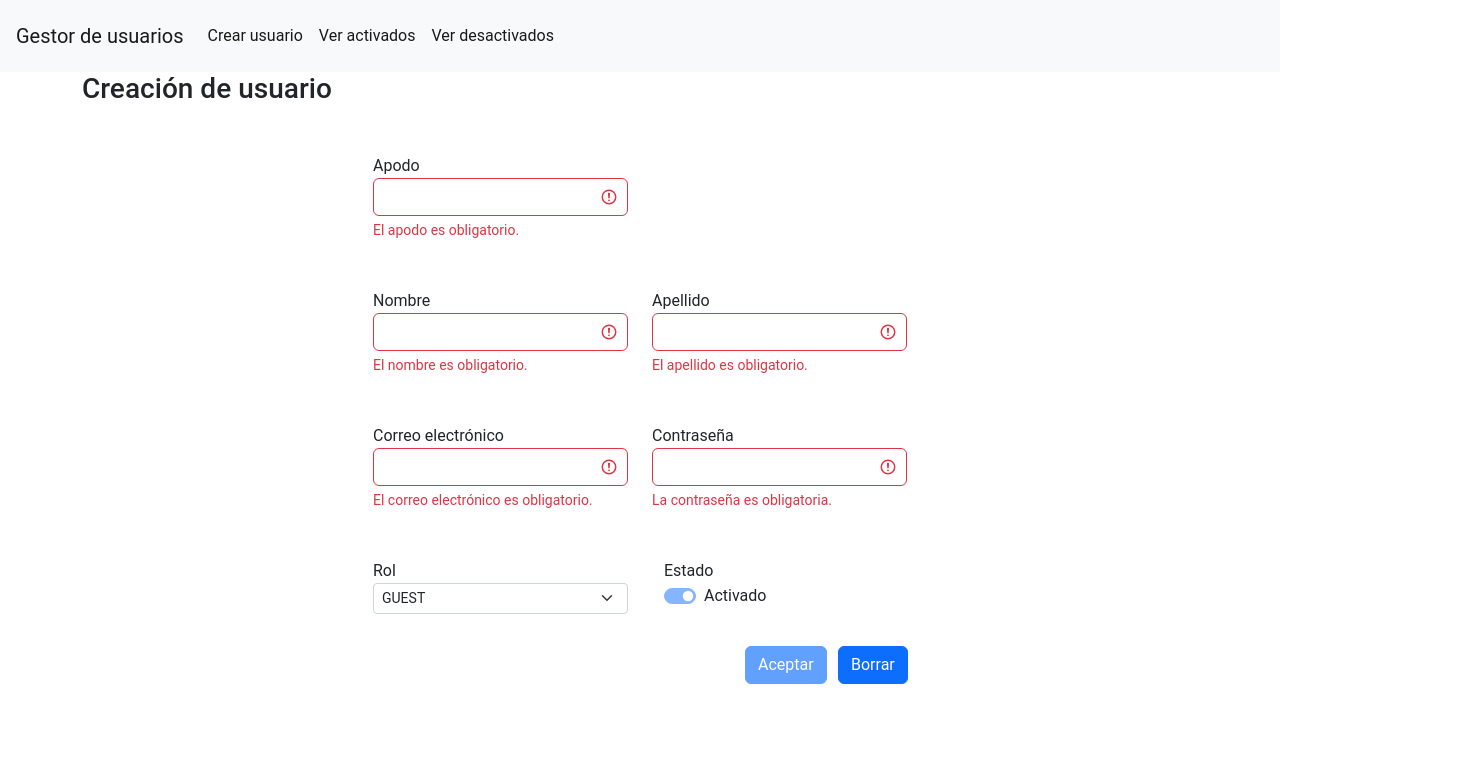
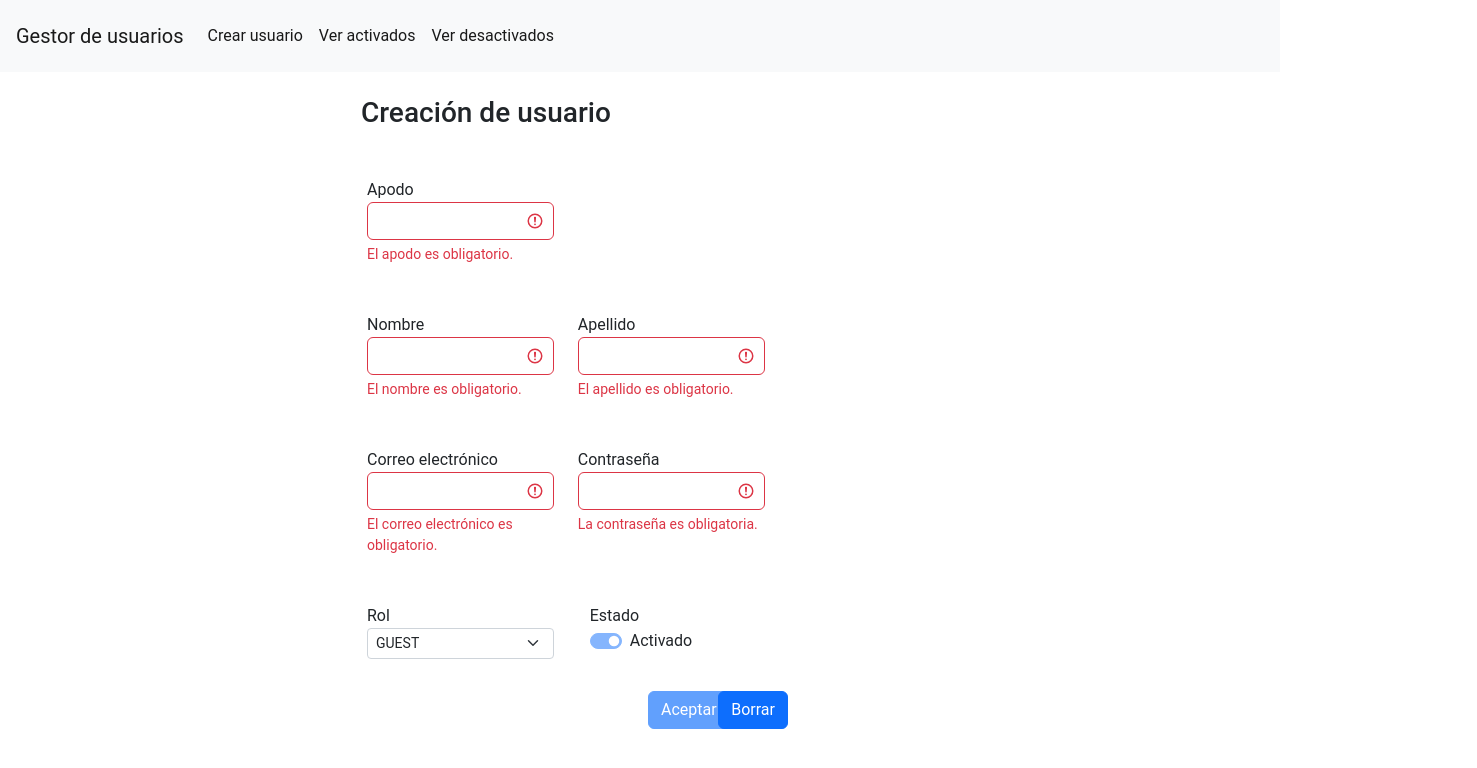
Before and after one commit to jorgerebe/DBCS, an Angular app in the folder RestClientPractica/: page /users/nuevo in a window 1280 px wide. Shown: the top 768 px of the page, 1477 px wide, since content can reach past the window. Built offline with nearby package versions, Linux system fonts and the light colour scheme.

Commit message:
Arreglo scroll

```diff
--- a/RestClientPractica/src/app/user-crear/user-crear.component.html
+++ b/RestClientPractica/src/app/user-crear/user-crear.component.html
@@ -1,7 +1,7 @@
 <app-toasts aria-live="polite" aria-atomic="true"></app-toasts>
-<h3 class="titulo">Creación de usuario</h3>
-<div class="container offset-sm-3">
-    <div class="col-sm-12">
+<h3 class="titulo mt-4 offset-sm-3">Creación de usuario</h3>
+<div class="container">
+    <div class="offset-sm-3 col-sm-9">
        <form (ngSubmit)="userForm.form.valid && onSubmit()" #userForm="ngForm">
        <div class="form-group row">
         <div class="offset-sm-0 col-sm-3">
--- a/RestClientPractica/src/app/user-editar/user-editar.component.html
+++ b/RestClientPractica/src/app/user-editar/user-editar.component.html
@@ -1,6 +1,6 @@
-<h3 class="titulo">Edición de usuarios</h3>
-<div class="container-fluid offset-sm-3">
-   <div class="col-sm-12">
+<h3 class="titulo mt-4 offset-sm-3">Edición de usuarios</h3>
+<div class="container-fluid">
+   <div class="offset-sm-3 col-sm-9">
       <form (ngSubmit)="userForm.form.valid && onSubmit()" #userForm="ngForm">
          <div class="form-group row">
             <div class="col-sm-1">
```
